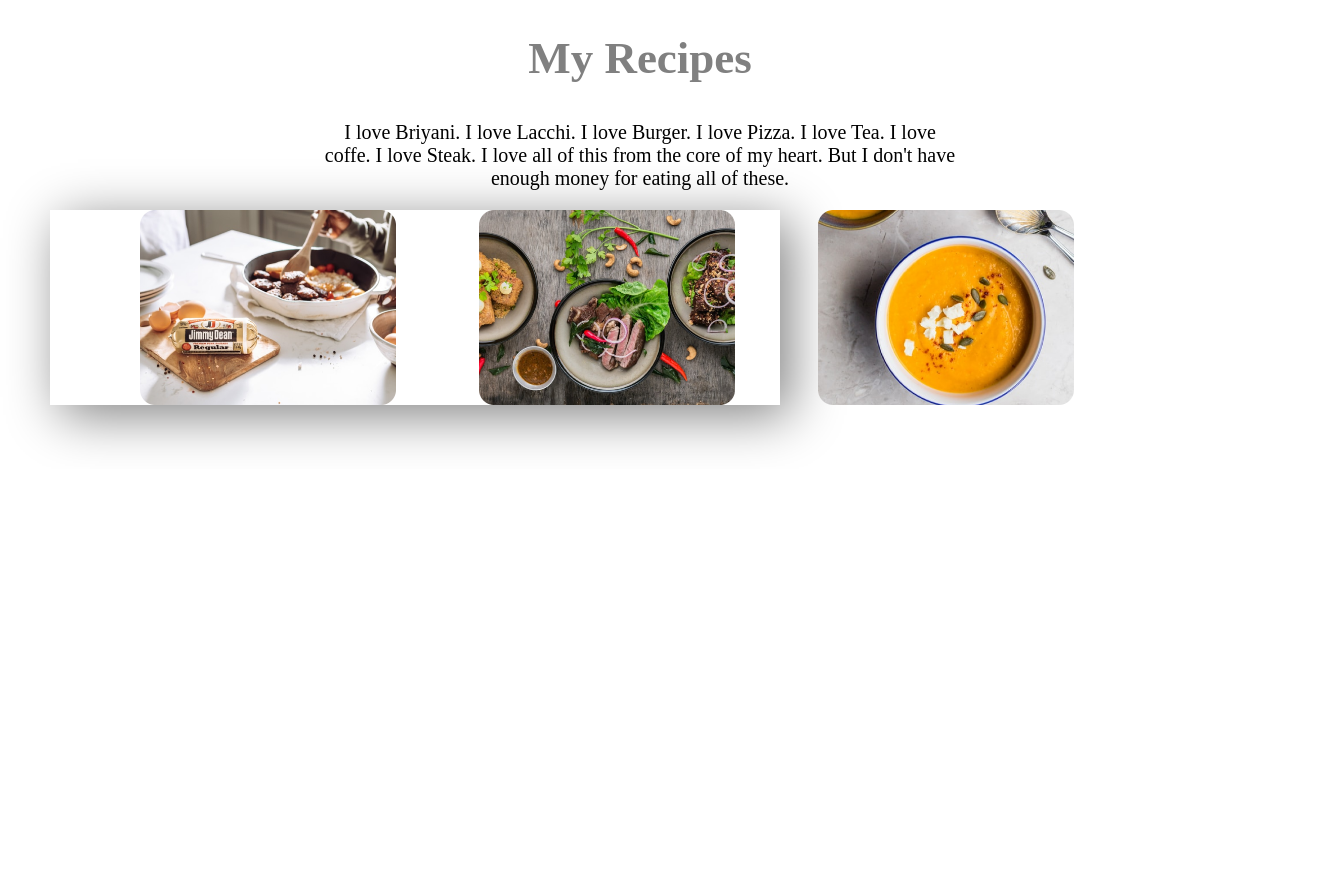
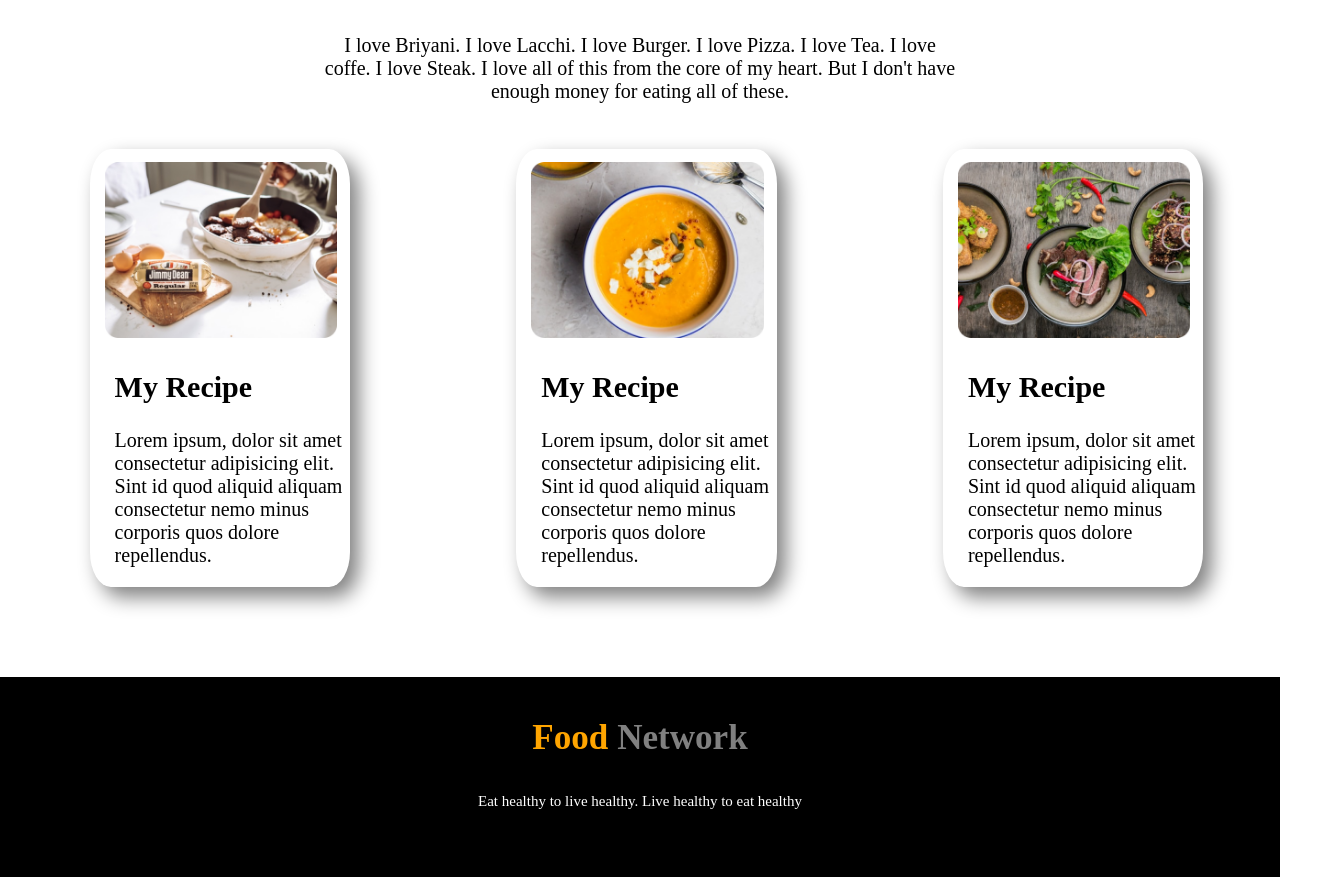
Before and after one commit to Asadulla1/new-project, a plain HTML site: page index.html in a window 1280 px wide. Shown: the part 1023-1900 px from the top of the page, 1335 px wide, since content can reach past the window. Before the commit the page ends 1492 px from the top, so only its background shows below. Drawn offline with Linux system fonts and the light colour scheme; a web font is replaced by a local one.

Commit message:
last-check

```diff
--- a/index.html
+++ b/index.html
@@ -1,63 +1,125 @@
 <!DOCTYPE html>
 <html lang="en">
-
   <head>
-    <meta charset="UTF-8">
-    <meta http-equiv="X-UA-Compatible" content="IE=edge">
-    <meta name="viewport" content="width=device-width, initial-scale=1.0">
+    <meta charset="UTF-8" />
+    <meta http-equiv="X-UA-Compatible" content="IE=edge" />
+    <meta name="viewport" content="width=device-width, initial-scale=1.0" />
     <title>Food Network</title>
-    <link rel="shortcut icon" href="images/Fav1.png" type="image/x-icon">
-    <link rel="preconnect" href="https://fonts.googleapis.com">
-    <link rel="preconnect" href="https://fonts.gstatic.com" crossorigin>
-    <link href="https://fonts.googleapis.com/css2?family=Abhaya+Libre:wght@700&display=swap" rel="stylesheet">
-    <link rel="stylesheet" href="style.css">
+    <link rel="shortcut icon" href="images/Fav1.png" type="image/x-icon" />
+    <link rel="preconnect" href="https://fonts.googleapis.com" />
+    <link rel="preconnect" href="https://fonts.gstatic.com" crossorigin />
+    <link
+      href="https://fonts.googleapis.com/css2?family=Abhaya+Libre:wght@700&display=swap"
+      rel="stylesheet"
+    />
+    <link rel="stylesheet" href="style.css" />
   </head>
 
   <body>
     <!--First Section -->
     <section class="top-banner flex-container">
       <div class="half-half">
-            <h1><span class="heading-color">Skip</span> <span class="h-color2">The Diet,</span> </h1>
+        <h1>
+          <span class="heading-color">Skip</span>
+          <span class="h-color2">The Diet,</span>
+        </h1>
         <h1><span class="h-color2">Just Eat Healthy</span></h1>
-            <h1><span class="h-color2">With Food Network</span> </h1>
-            <p id="paragraph1">Imagine you don't need a diet because we provide <br>
-                healthy and delicious food for you!</p>
+        <h1><span class="h-color2">With Food Network</span></h1>
+        <p id="paragraph1">
+          Imagine you don't need a diet because we provide <br />
+          healthy and delicious food for you!
+        </p>
         <a target="_blank" href="https://www.foodpanda.com.bd">Order Now</a>
       </div>
       <div class="half-half">
-            <img id="image1" src="images/female/Group 8425.png" alt="Photo">
+        <img id="image1" src="images/female/Group 8425.png" alt="Photo" />
       </div>
     </section>
     <!--Second Section-->
     <section class="mid-banner flex-container">
       <div class="half-half">
-            <img id="image2" src="images/female/Person Image.png" alt="Photo">
+        <img id="image2" src="images/female/Person Image.png" alt="Photo" />
       </div>
       <div class="half-half">
         <h1 class="h-color2">About Me</h1>
-            <p id="paragraph2">This is Faiza from Khudalagse. I love food very much. I love to try different kind of
-                foods from the different places of the world. I also love travelling. I have a wish to travel the whole
-                world. But till now I don't have enough money! In Sha Allah one day I will be able to travel the whole
-                world.</p>
-            <a target="_blank" href="https://asadulla1.github.io/developer-protfolio/">Contact Me</a>
+        <p id="paragraph2">
+          This is Faiza from Khudalagse. I love food very much. I love to try
+          different kind of foods from the different places of the world. I also
+          love travelling. I have a wish to travel the whole world. But till now
+          I don't have enough money! In Sha Allah one day I will be able to
+          travel the whole world.
+        </p>
+        <a
+          target="_blank"
+          href="https://asadulla1.github.io/developer-protfolio/"
+          >Contact Me</a
+        >
       </div>
     </section>
     <!--Third Section-->
     <section>
       <div>
-            <div>
         <h1 id="heading-align" class="h-color2">My Recipes</h1>
-                <p id="paragraph3">I love Briyani. I love Lacchi. I love Burger. I love Pizza. I love Tea. I love coffe.
-                    I love Steak. I love all of this from the core of my heart. But I don't have enough money for eating
-                    all of these.</p>
+        <p id="paragraph3">
+          I love Briyani. I love Lacchi. I love Burger. I love Pizza. I love
+          Tea. I love coffe. I love Steak. I love all of this from the core of
+          my heart. But I don't have enough money for eating all of these.
+        </p>
       </div>
-            <div id="box-making" class="half-half flex-container">
-                <img class="box-image" src="images/food/Project Cover.jpg" alt="food">
-                <img class="box-image" src="images/food/Project Cover1.jpg" alt="food">
-                <img class="box-image" src="images/food/Project Cover.png" alt="food">
+      <!--parent div-->
+      <div class="flex-container">
+        <!--div-1-->
+        <div class="recipe-item">
+          <img src="images/food/Project Cover.jpg" alt="Null" />
+          <div class="text-align">
+            <h2>My Recipe</h2>
+            <p id="paragraph4">
+              Lorem ipsum, dolor sit amet consectetur adipisicing elit. Sint id
+              quod aliquid aliquam consectetur nemo minus corporis quos dolore
+              repellendus.
+            </p>
           </div>
+        </div>
+        <!--div 1 end-->
+        <!--div 2-->
+        <div class="recipe-item">
+          <img src="images/food/Project Cover.png" alt="Null" />
+          <div class="text-align">
+            <h2>My Recipe</h2>
+            <p id="paragraph4">
+              Lorem ipsum, dolor sit amet consectetur adipisicing elit. Sint id
+              quod aliquid aliquam consectetur nemo minus corporis quos dolore
+              repellendus.
+            </p>
+          </div>
+        </div>
+        <!--div 2 end-->
+        <!--div 3-->
+        <div class="recipe-item">
+          <img src="images/food/Project Cover1.jpg" alt="Null" />
+          <div class="text-align">
+            <h2>My Recipe</h2>
+            <p id="paragraph4">
+              Lorem ipsum, dolor sit amet consectetur adipisicing elit. Sint id
+              quod aliquid aliquam consectetur nemo minus corporis quos dolore
+              repellendus.
+            </p>
+          </div>
+        </div>
+        <!--Div 3 end-->
+        <!--End of Parent div-->
+      </div>
+    </section>
+    <section class="last-section">
+      <div class="last-align">
+        <h3>
+          <span id="gradinet-color">Food</span>
+          <span class="h-color2">Network</span>
+        </h3>
+        <p class="font-color">
+          Eat healthy to live healthy. Live healthy to eat healthy
+        </p>
       </div>
     </section>
   </body>
-
 </html>
--- a/style.css
+++ b/style.css
@@ -5,6 +5,7 @@ body {
 }
 .flex-container {
   display: flex;
+  display: inline-flex;
 }
 .top-banner {
   background-image: url(images/shapes/top-banner.png);
@@ -37,6 +38,9 @@ body {
   padding-left: 25%;
   padding-right: 25%;
 }
+#paragraph4 {
+  font-size: 20px;
+}
 a {
   text-decoration: none;
   color: white;
@@ -59,12 +63,6 @@ body {
   width: 40%;
   padding-left: 20%;
 }
-  .box-image {
-    width: 40%;
-    height: 60%;
-    margin-right: 3%;
-    padding-right: 10%;
-  }
 .mid-banner {
   background-image: url(images/shapes/7.png);
   background-repeat: no-repeat;
@@ -74,7 +72,45 @@ body {
   margin-top: 5%;
   text-align: center;
 }
-  #box-making {
-    box-shadow: 10px 10px 50px grey;
-    margin-left: 50px;
+#text-align {
+  margin-left: 12%;
+  padding-right: 50%;
 }
+.recipe-item img {
+  width: 90%;
+  margin-top: 5%;
+  padding-left: 5%;
+  padding-right: 5%;
+}
+.recipe-item {
+  box-shadow: 9px 10px 20px grey;
+  width: 40%;
+  margin-left: 7%;
+  margin-right: 6%;
+  margin-top: 2%;
+  padding-left: 2px;
+  height: 10%;
+  border-radius: 8%;
+}
+.text-align {
+  text-align: left;
+  margin-left: 23px;
+  font-size: 20px;
+}
+.last-section {
+  margin-top: 7%;
+  background-color: black;
+  width: 100%;
+  height: 200px;
+}
+#gradinet-color {
+  color: orange;
+}
+.font-color {
+  color: white;
+  font-size: 15px;
+}
+.last-align {
+  text-align: center;
+  padding-top: 6px;
+}
```
Lines whose indentation alone changed are shown as unchanged.
